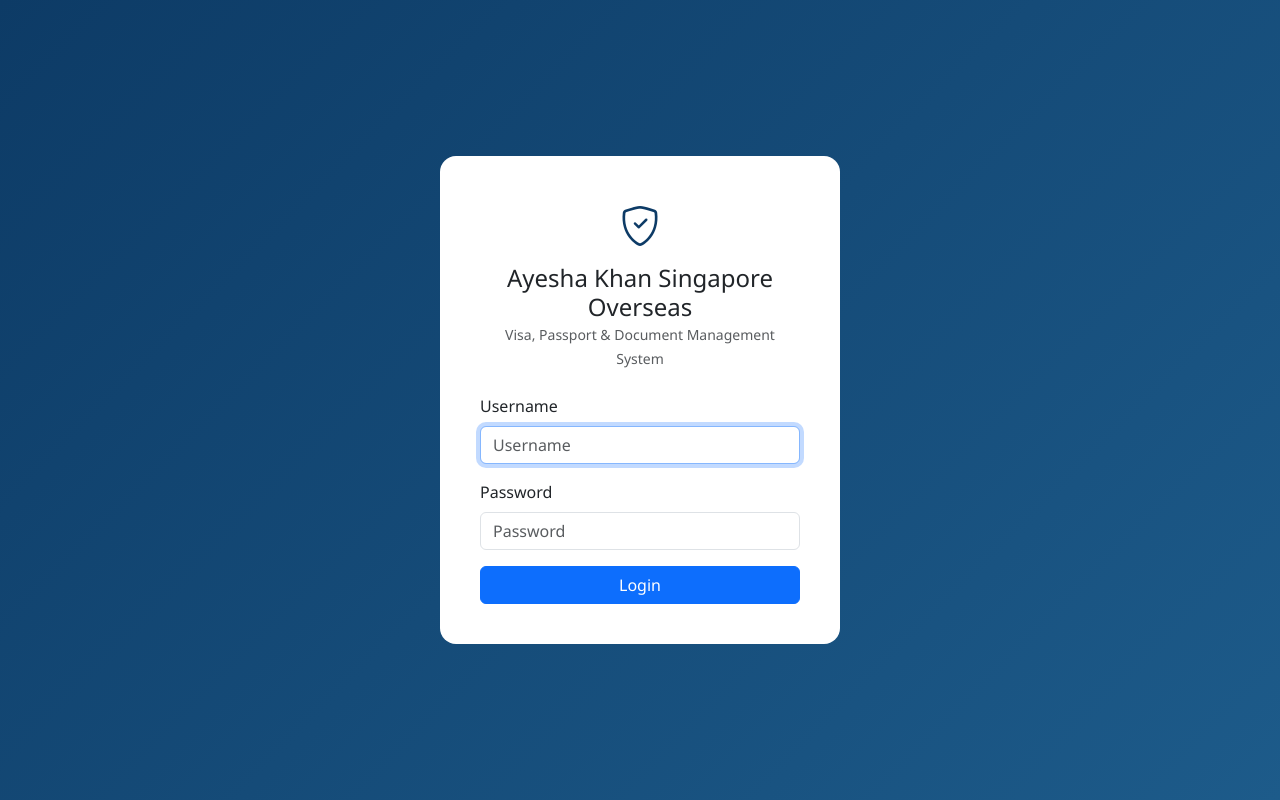
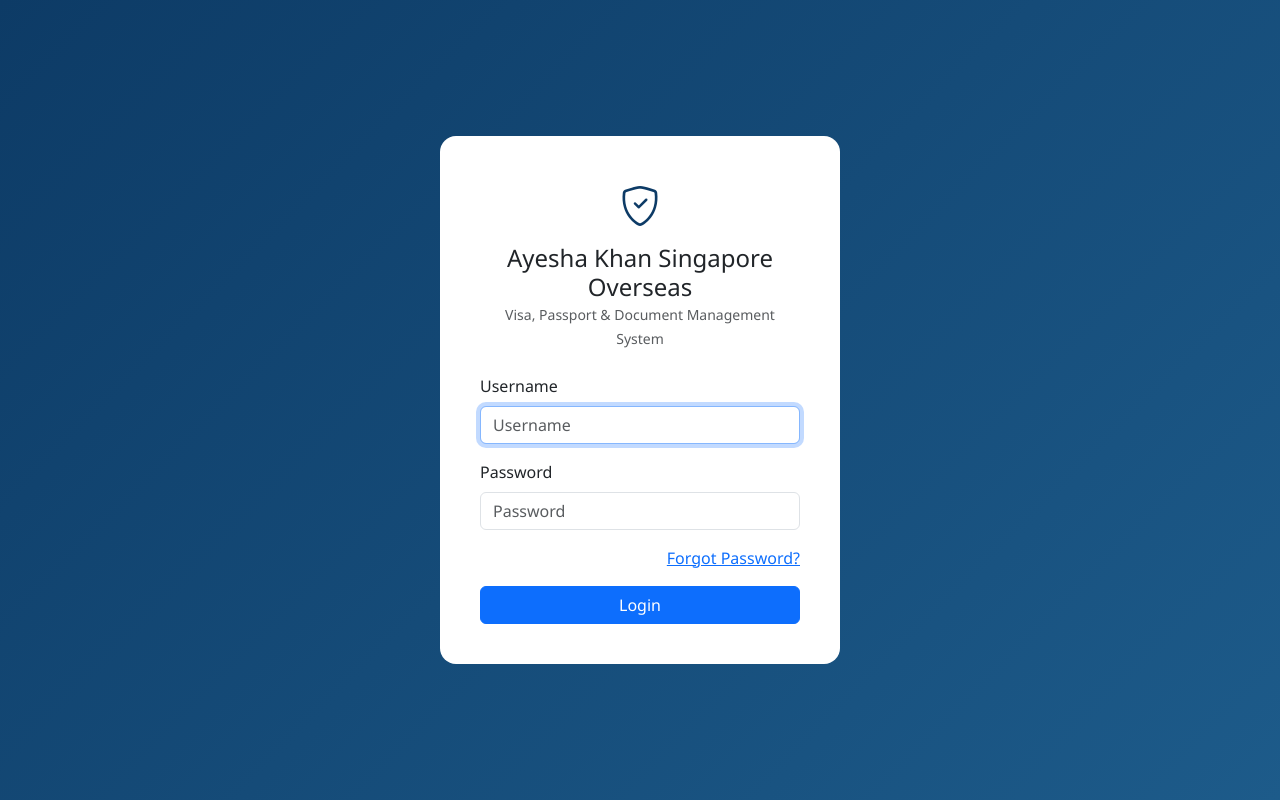
Before and after one commit to jibon7200/ayesha_khan_singapore_overseas, a Django app: page /accounts/login/ in a window 1280 px wide. Run offline with Django 5.2, Linux system fonts and the light colour scheme; data comes from the database, SQL or seed files in the repository.

Commit message:
Update login.html

```diff
--- a/accounts/templates/accounts/login.html
+++ b/accounts/templates/accounts/login.html
@@ -32,6 +32,7 @@
         <label class="form-label">Password</label>
         {{ form.password }}
       </div>
+      <div class="mb-3 text-end"> <a href="{% url 'password_reset' %}">Forgot Password?</a> </div>
       <button type="submit" class="btn btn-primary w-100">Login</button>
     </form>
   </div>
```
